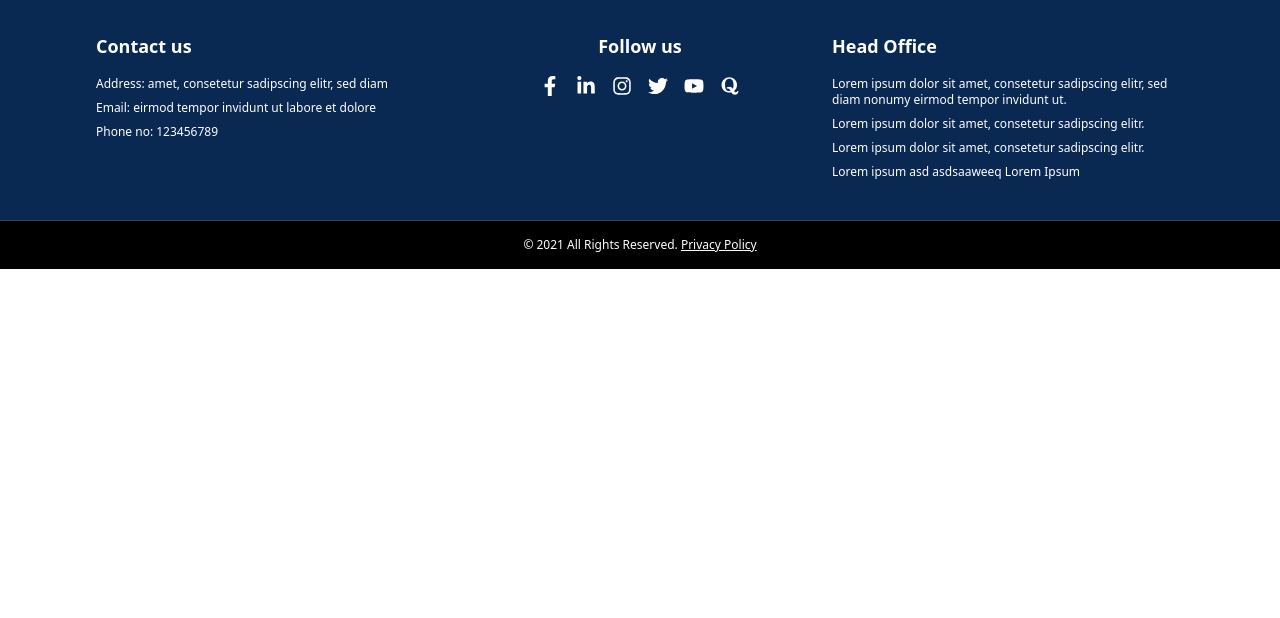
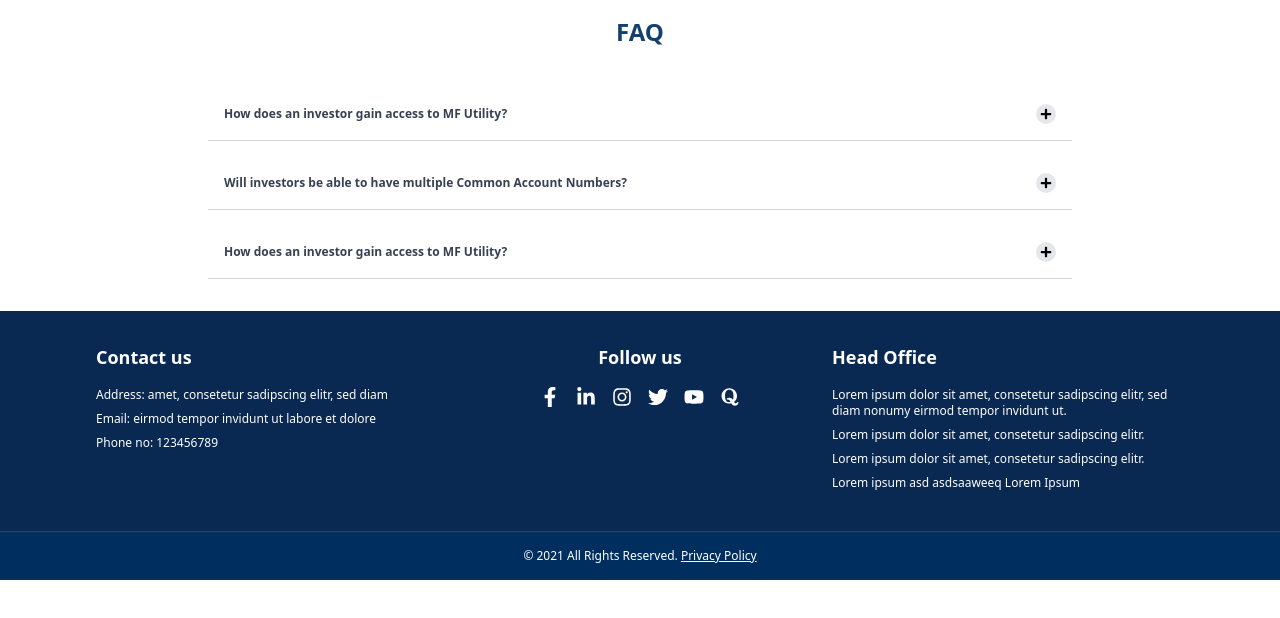
Before and after one commit to AnishRane13/Togglehead, a React (Create React App) app: page / in a window 1280 px wide. Shown: the top 618 px of the page. Built offline with nearby package versions, Linux system fonts and the light colour scheme.

Commit message:
Some styling in FAQ and Footer pending

```diff
--- a/src/App.js
+++ b/src/App.js
@@ -1,12 +1,14 @@
 import './App.css';
+import FAQ from './components/FAQ'
 import Footer from './components/Footer';
 // import Navbar from './components/Navbar';
+
 
 function App() {
   return (
     <div className="App">
       {/* <Navbar/> */}
-
+      <FAQ/>
       <Footer/>
     </div>
   );
--- /dev/null
+++ b/src/components/FAQ.jsx
@@ -0,0 +1,53 @@
+import React, { useState } from 'react';
+import { FaPlus, FaMinus } from 'react-icons/fa';
+
+const faqData = [
+  {
+    question: "How does an investor gain access to MF Utility?",
+    answer: "Lorem ipsum dolor sit amet, consectetur adipiscing elit, sed do eiusmod tempor incididunt ut labore et dolore magna aliqua. Ut enim ad minim veniam, quis nostrud exercitation ullamco. Lorem ipsum dolor sit amet, consectetur adipiscing elit, sed do eiusmod tempor incididunt ut labore et dolore magna aliqua. Ut enim ad minim veniam, quis nostrud exercitation ullamco."
+  },
+  {
+    question: "Will investors be able to have multiple Common Account Numbers?",
+    answer: "Lorem ipsum dolor sit amet, consectetur adipiscing elit, sed do eiusmod tempor incididunt ut labore et dolore magna aliqua. Ut enim ad minim veniam, quis nostrud exercitation ullamco. Lorem ipsum dolor sit amet, consectetur adipiscing elit, sed do eiusmod tempor incididunt ut labore et dolore magna aliqua. Ut enim ad minim veniam, quis nostrud exercitation ullamco."
+  },
+  {
+    question: "How does an investor gain access to MF Utility?",
+    answer: "Lorem ipsum dolor sit amet, consectetur adipiscing elit, sed do eiusmod tempor incididunt ut labore et dolore magna aliqua. Ut enim ad minim veniam, quis nostrud exercitation ullamco. Lorem ipsum dolor sit amet, consectetur adipiscing elit, sed do eiusmod tempor incididunt ut labore et dolore magna aliqua. Ut enim ad minim veniam, quis nostrud exercitation ullamco."
+  },
+];
+
+const FAQ = () => {
+  const [openIndex, setOpenIndex] = useState(null);
+
+  const toggleFAQ = (index) => {
+    setOpenIndex(openIndex === index ? null : index);
+  };
+
+  return (
+    <div className="max-w-4xl mx-auto p-4 text-xs leading-normal">
+      <h2 className="text-2xl font-semibold text-center mb-10 text-[#12406F]">FAQ</h2>
+      {faqData.map((faq, index) => (
+        <div key={index} className={`mb-4 ${openIndex === index ? 'border-blue-500' : 'border-gray-300'}`}>
+          <button
+            onClick={() => toggleFAQ(index)}
+            className={`w-full text-left flex justify-between items-center py-4 px-4 focus:outline-none bg-transparent border-b ${openIndex === index ? 'border-blue-500' : 'border-gray-300'}`}
+          >
+            <span className={`font-semibold pr-8 ${openIndex === index ? 'text-blue-500' : 'text-gray-700'}`}>
+              {faq.question}
+            </span>
+            <span className={`flex-shrink-0 flex items-center justify-center w-5 h-5 rounded-full ${openIndex === index ? 'bg-[#12406F] text-white' : 'bg-gray-200'}`}>
+              {openIndex === index ? <FaMinus /> : <FaPlus/>}
+            </span>
+          </button>
+          {openIndex === index && (
+            <div className={`py-4 px-4 bg-transparent border-b text-left ${openIndex === index ? '' : 'border-gray-300'}`}>
+              {faq.answer}
+            </div>
+          )}
+        </div>
+      ))}
+    </div>
+  );
+};
+
+export default FAQ;
--- a/src/components/Footer.jsx
+++ b/src/components/Footer.jsx
@@ -50,7 +50,7 @@ const Footer = () => {
         </div>
       </div>
       {/* Bottom bar */}
-      <div className="mt-8 border-t border-gray-700 pt-4 pb-4 text-center text-xs bg-black">
+      <div className="mt-8 border-t border-gray-700 pt-4 pb-4 text-center text-xs bg-[#002F5F]">
         <p>&copy; 2021 All Rights Reserved. <a href="#" className="underline">Privacy Policy</a></p>
       </div>
     </footer>
```
